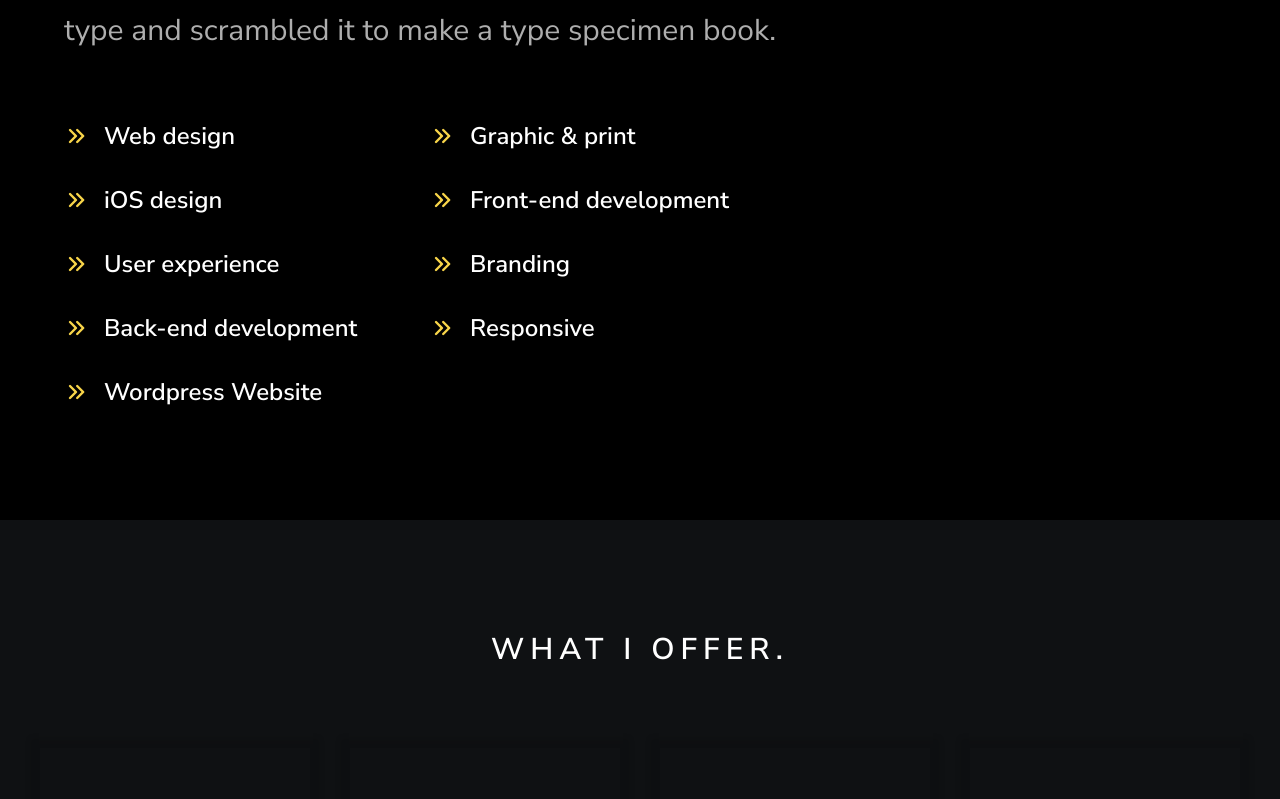
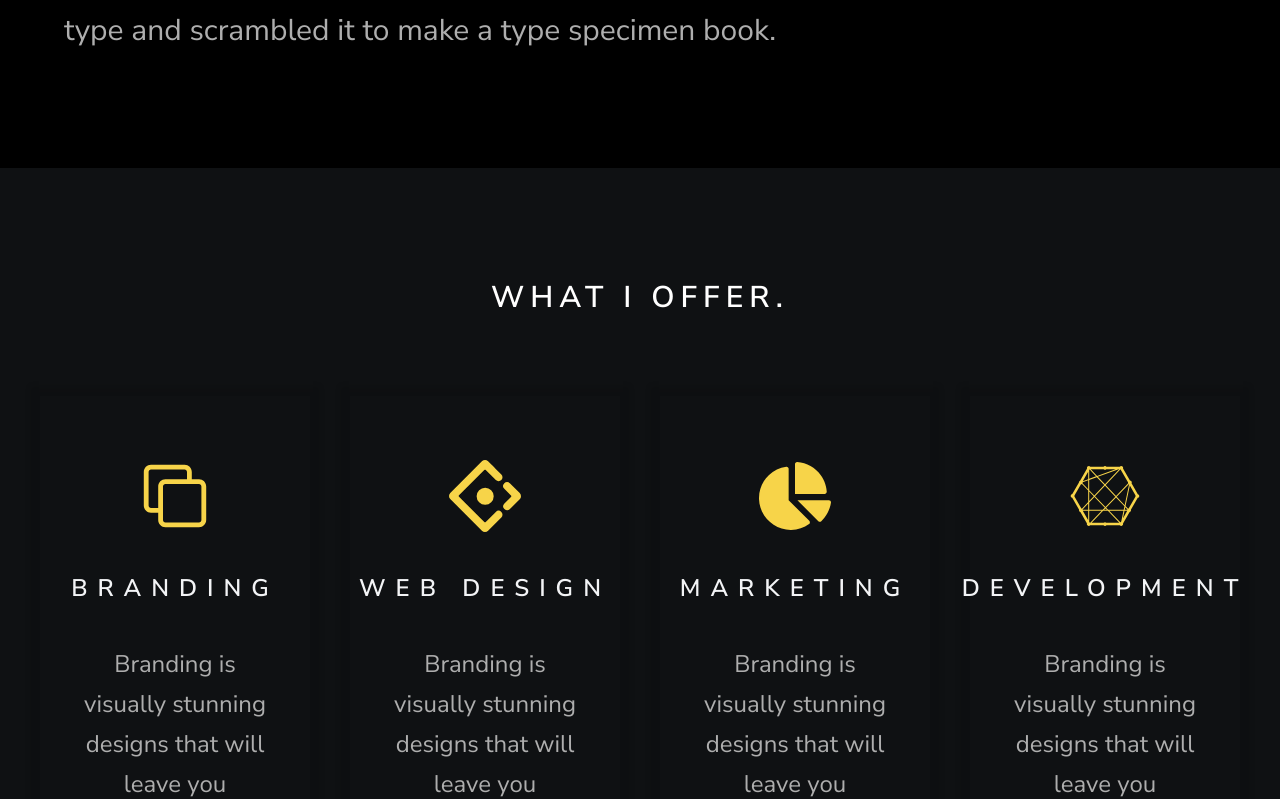
Before and after one commit to REAL-Limbs-Lab-OSU/REAL-Limbs-Lab-OSU.github.io, a Next.js app: page / in a window 1280 px wide. Shown: the part 1051-1850 px from the top of the page. Built offline with nearby package versions, Linux system fonts and the light colour scheme.

Commit message:
Update AboutMe.tsx

```diff
--- a/components/AboutMe.tsx
+++ b/components/AboutMe.tsx
@@ -22,7 +22,7 @@
           1500s, when an unknown printer took a galley of type and scrambled it
           to make a type specimen book.
         </p>
-        <div className="w-[700px] grid grid-cols-1 md:grid-cols-2 gap-8">
+{/*         <div className="w-[700px] grid grid-cols-1 md:grid-cols-2 gap-8">
           <AboutList title="Web design" />
           <AboutList title="Graphic & print" />
           <AboutList title="iOS design" />
@@ -32,7 +32,7 @@
           <AboutList title="Back-end development" />
           <AboutList title="Responsive" />
           <AboutList title="Wordpress Website" />
-        </div>
+        </div> */}
       </div>
     </section>
   );
```
